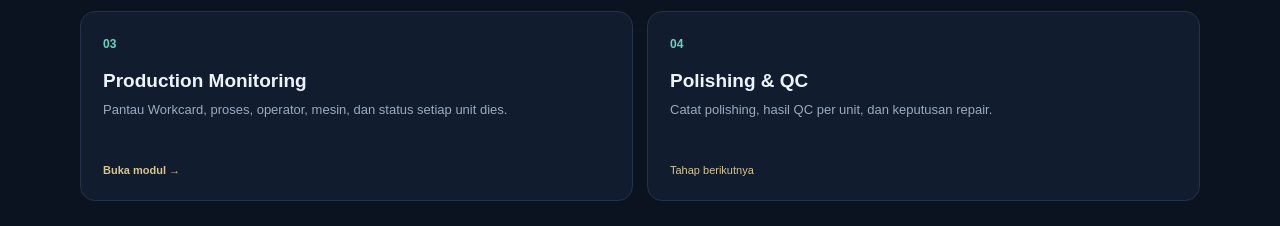
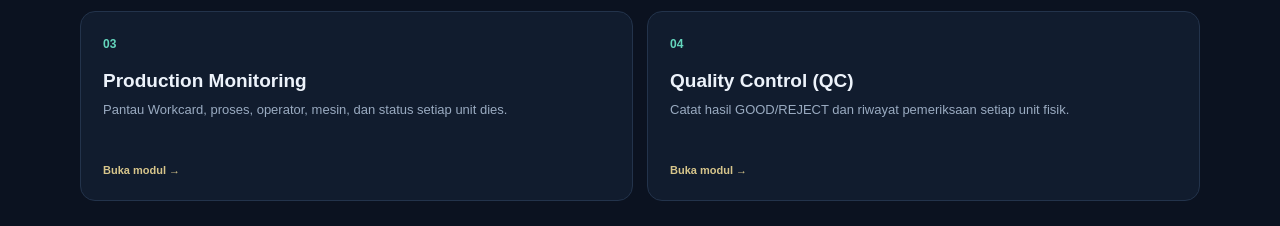
Before and after one commit to maverickfast19-boop/dpcs-production-system, a Next.js app: page / in a window 1280 px wide. Shown: the part 1494-1720 px from the top of the page. Built offline with nearby package versions, Linux system fonts and the light colour scheme; no server answers; the database is empty.

Commit message:
Enable Module 04 Quality Control from dashboard

```diff
--- a/src/app/page.tsx
+++ b/src/app/page.tsx
@@ -22,9 +22,9 @@ const modules = [
   },
   {
     number: "04",
-    title: "Polishing & QC",
-    description: "Catat polishing, hasil QC per unit, dan keputusan repair.",
-    status: "Tahap berikutnya",
+    title: "Quality Control (QC)",
+    description: "Catat hasil GOOD/REJECT dan riwayat pemeriksaan setiap unit fisik.",
+    status: "Buka modul",
   },
 ];
 
@@ -86,6 +86,7 @@ export default function Home() {
               {module.number === "01" ? <a className="module-status module-action" href="/orders">{module.status} →</a> :
                module.number === "02" ? <a className="module-status module-action" href="/dies">{module.status} →</a> :
                module.number === "03" ? <a className="module-status module-action" href="/production">{module.status} →</a> :
+               module.number === "04" ? <a className="module-status module-action" href="/qc">{module.status} →</a> :
                <span className="module-status">{module.status}</span>}
             </article>
           ))}
```
